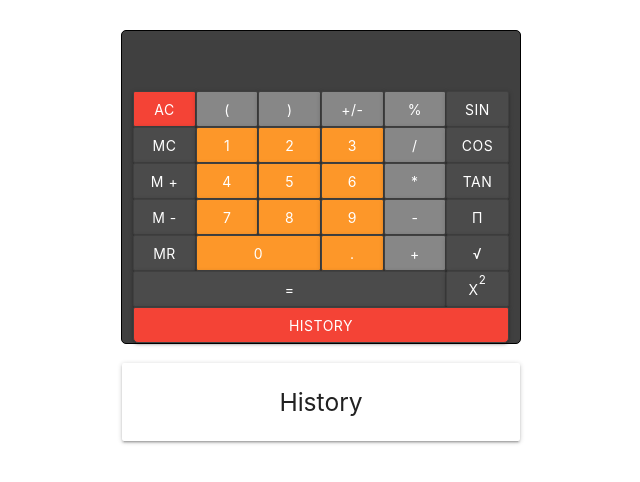
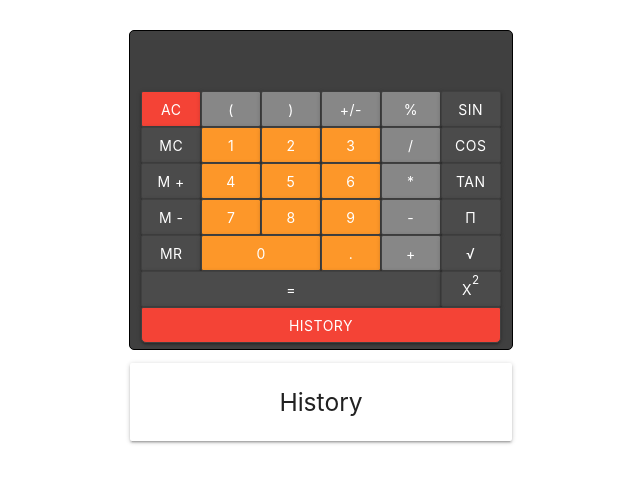
Before and after one commit to lucianouribe/calculator_js, a plain HTML site: page index.html in a window 1280 px wide. Shown: the whole page, without its empty margins (319-959 px from the left). Drawn offline with nearby package versions, Linux system fonts and the light colour scheme.

Commit message:
done for today

```diff
--- a/assets/stylesheets/calcu.css
+++ b/assets/stylesheets/calcu.css
@@ -4,8 +4,8 @@ body {
 
 .container {
   margin: 30px auto;
-  width: 400px;
-  height: 314px;
+  width: 30%;
+  height: 40vh;
   background-color: #404040;
   border: 1px solid #000;
   border-radius: 5px;
@@ -13,12 +13,12 @@ body {
 
 .screen {
   color: #fff;
-  height: 60px;
+  height: 50px;
   border-radius: 5px;
   font-weight: bold;
-  display: flex;
-  justify-content: center;
   align-items: center;
+  /*box-shadow: inset 0 0 3px rgba(0, 0, 0, 0.3);*/
+  margin: 5px 5px;
 }
 
 sup {
--- a/index.html
+++ b/index.html
@@ -1,17 +1,17 @@
 <html>
   <head>
-    <title>EggAdder2000</title>
+    <title>EggAdder4000</title>
     <meta charset="utf-8">
     <link rel="stylesheet" href="https://cdnjs.cloudflare.com/ajax/libs/materialize/0.97.8/css/materialize.min.css">
     <link href="assets/stylesheets/calcu.css" rel="stylesheet" type="text/css"/>
   </head>
   <body>
     <div class="container">
-      <div class="row ">
-        <div class="col m12 screen center">
-          <h4 id="screen"></h4>
+      <div class="row">
+        <div class="col m11 screen right-align">
+          <h4 class="" id="screen"></h4>
         </div>
-        <div class="col s12 m12 offset-s1 center">
+        <div class="col s12 m12">
           <div id="ac-button" class="col m2 btn red">AC</div>
           <div class="col m2 calcu-button btn ope">(</div>
           <div class="col m2 calcu-button btn ope">)</div>
```
